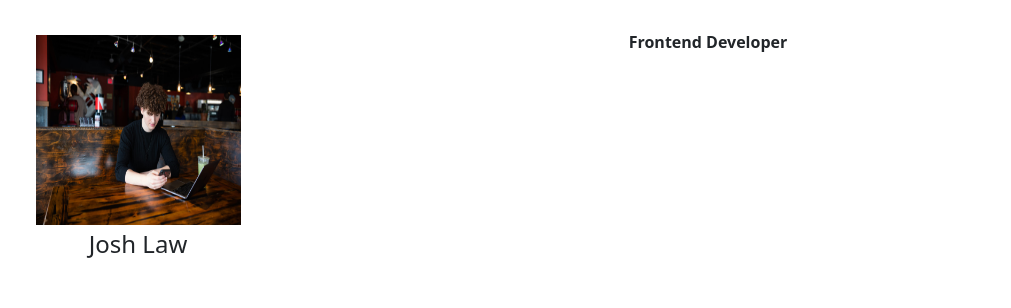
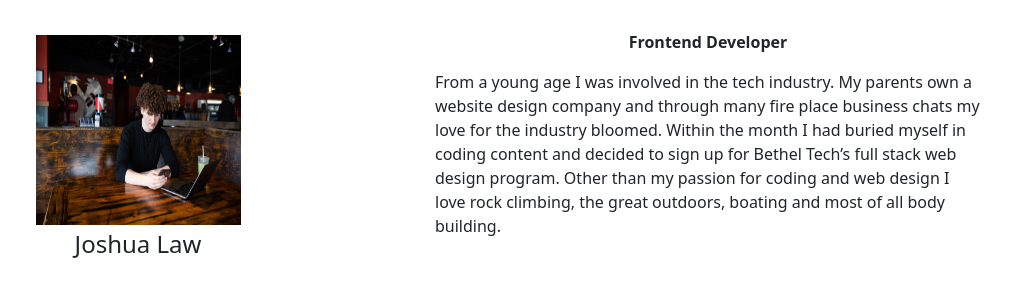
Before and after one commit to JoshLaw-04/BookScape, a React (Create React App) app: page /about in a window 1280 px wide. Shown: the part 1486-1794 px from the top of the page, without its empty margins (217-1228 px from the left). Built offline with nearby package versions, Linux system fonts and the light colour scheme.

Commit message:
Update About.js

```diff
--- a/src/components/About.js
+++ b/src/components/About.js
@@ -29,9 +29,10 @@ function About() {
             image: stephanie
         },
         {
-            name: 'Josh Law',
+            name: 'Joshua Law',
             role: 'Frontend Developer',
-            image: josh
+            image: josh,
+            about: 'From a young age I was involved in the tech industry. My parents own a website design company and through many fire place business chats my love for the industry bloomed. Within the month I had buried myself in coding content and decided to sign up for Bethel Tech’s full stack web design program. Other than my passion for coding and web design I love rock climbing, the great outdoors, boating and most of all body building.'
         },
         {
             name: 'Caleb Smith',
```
